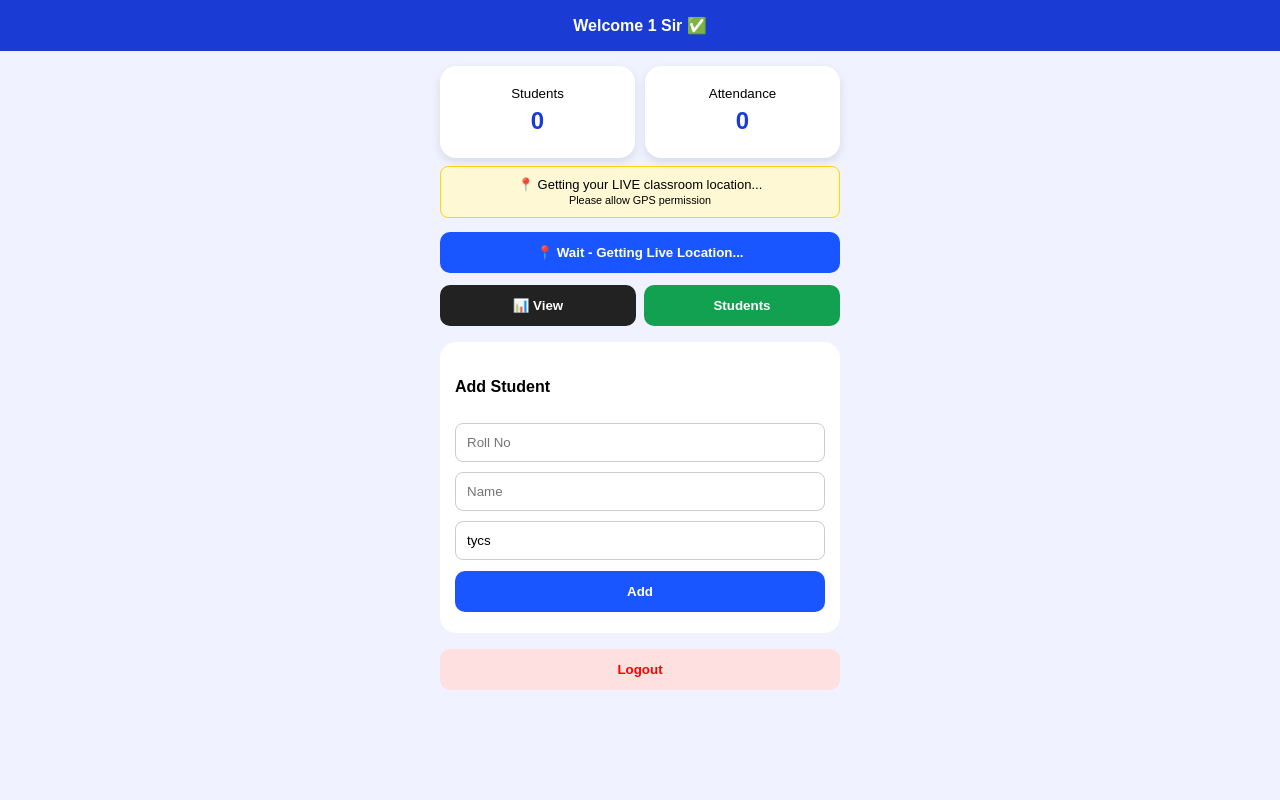
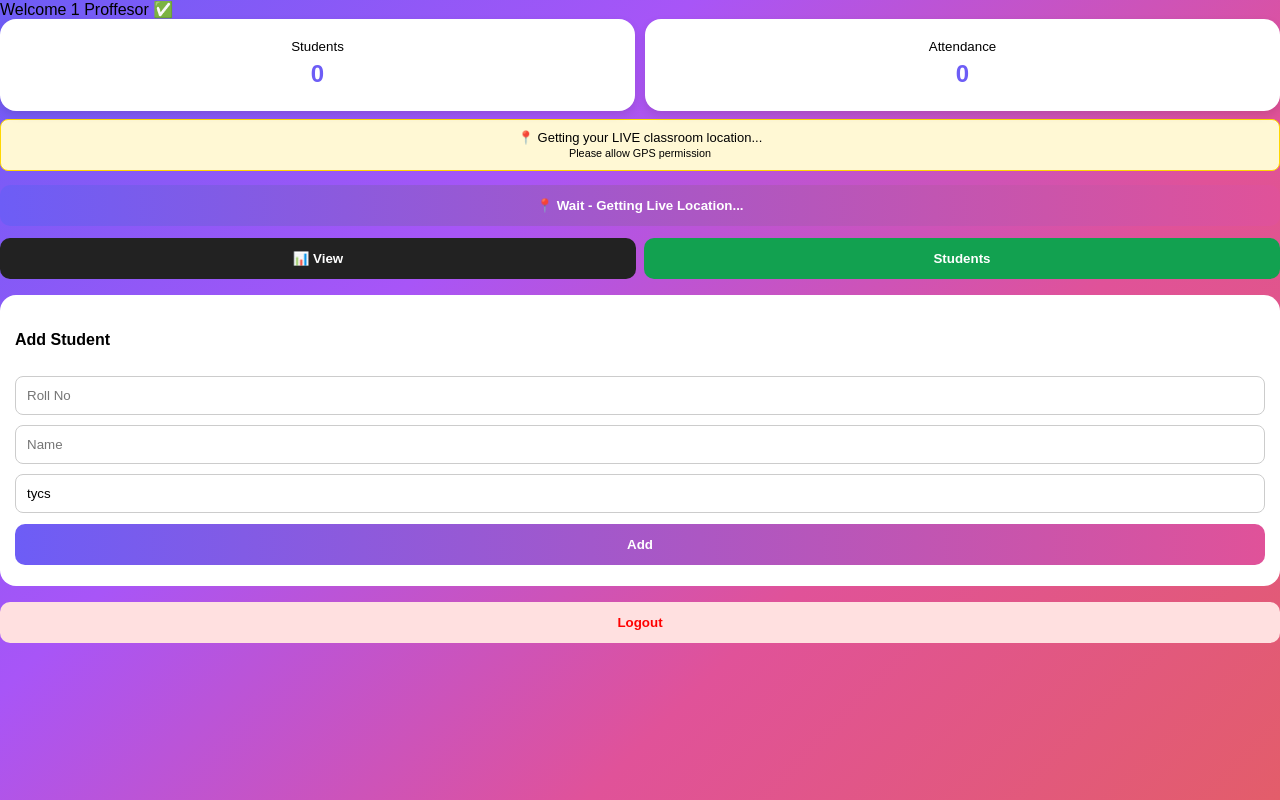
Before and after one commit to 309swara-crypto/qr-attendance, a Flask app: page /teacher in a window 1280 px wide. Run offline with Flask 3, Linux system fonts and the light colour scheme; the visitor is signed in with stand-in values (Sample User, id 1); data that the repository does not hold is empty; some libraries are stand-ins or nearby versions.

Commit message:
Update teacher_dashboard.html

```diff
--- a/templates/teacher_dashboard.html
+++ b/templates/teacher_dashboard.html
@@ -2,22 +2,21 @@
 <html><head><meta name="viewport" content="width=device-width, initial-scale=1">
 <title>Teacher</title>
 <style>
-body{font-family:Arial;background:#f0f3ff;margin:0}
-.header{background:#1a3cd4;color:white;padding:16px;text-align:center;font-weight:bold}
-.container{padding:15px;max-width:400px;margin:auto}
+body{font-family:Arial;background:linear-gradient(135deg,#6d5df6,#a855f7,#e05299,#e35d6a);margin:0;min-height:100vh}.linear-gradient(90deg,#6d5df6,#e05299)
+ .header{background:linear-gradient(90deg,#6d5df6,#e05299);color:white;padding:16px;text-align:center;font-size:20px;font-weight:bold}
 .square-grid{display:grid;grid-template-columns:1fr 1fr;gap:10px}
 .square{background:white;border-radius:16px;padding:18px;text-align:center;box-shadow:0 4px 10px rgba(0,0,0,.1)}
 .btn{width:100%;padding:13px;border:none;border-radius:10px;font-weight:bold;margin:6px 0}
-.blue{background:#1a56ff;color:white}.dark{background:#222;color:white}.green{background:#12a150;color:white}
+.blue{background:linear-gradient(90deg,#6d5df6,#e05299);color:white}.dark{background:#222;color:white}.green{background:#12a150;color:white}
 input{width:100%;padding:11px;margin:5px 0;border-radius:8px;border:1px solid #ccc;box-sizing:border-box}
 #tloc{background:#fff8d4;padding:10px;border-radius:8px;font-size:13px;margin:8px 0;text-align:center;border:1px solid #ffd700}
 </style></head>
 <body>
-<div class="header">Welcome {{teacher}} Sir ✅</div>
+<div class="header">Welcome {{teacher}} Proffesor ✅</div>
 <div class="container">
 <div class="square-grid">
-<div class="square"><small>Students</small><h2 style="color:#1a3cd4;margin:5px 0">{{sc}}</h2></div>
-<div class="square"><small>Attendance</small><h2 style="color:#1a3cd4;margin:5px 0">{{ac}}</h2></div>
+<div class="square"><small>Students</small><h2 style="color:#6d5df6;margin:5px 0">{{sc}}</h2></div>
+<div class="square"><small>Attendance</small><h2 style="color:#6d5df6;margin:5px 0">{{ac}}</h2></div>
 </div>
 
 <div id="tloc">📍 Getting your LIVE classroom location...<br><small>Please allow GPS permission</small></div>
```
